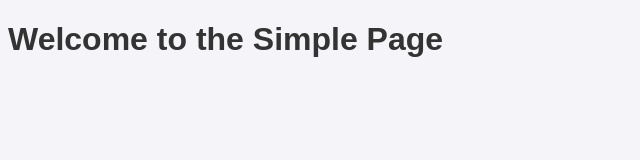
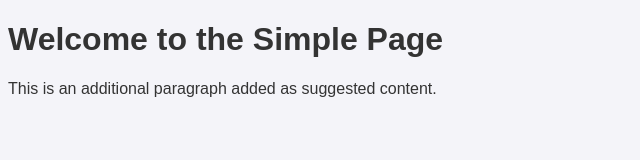
Before and after one commit to cchalla1/simple-pagek13, a plain HTML site: page index.html in a window 1280 px wide. Shown: the whole page, without its empty margins (0-640 px from the left). Drawn offline with Linux system fonts and the light colour scheme.

Commit message:
Add suggested content to HTML page

```diff
--- a/index.html
+++ b/index.html
@@ -1 +1 @@
-<!DOCTYPE html><html><head><title>Simple Page</title><style>body { font-family: Arial, sans-serif; background-color: #f4f4f9; color: #333; }</style></head><body><h1>Welcome to the Simple Page</h1></body></html>
+<!DOCTYPE html><html><head><title>Simple Page</title><style>body { font-family: Arial, sans-serif; background-color: #f4f4f9; color: #333; }</style></head><body><h1>Welcome to the Simple Page</h1><p>This is an additional paragraph added as suggested content.</p></body></html>
```
